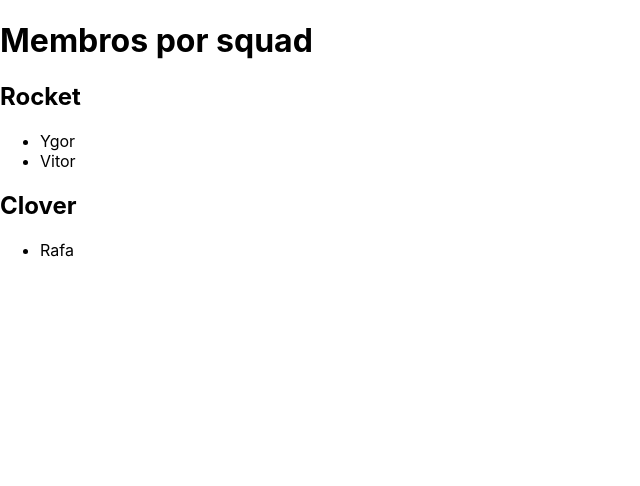
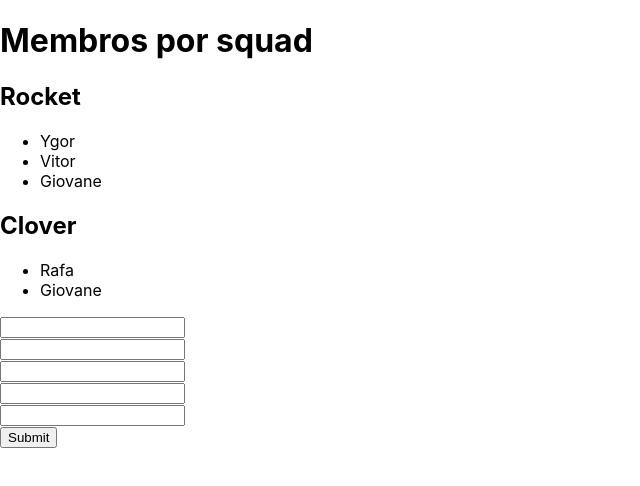
Before and after one commit to GiovaneCardoso/reactHooks, a React (Create React App) app: page / in a window 1280 px wide. Shown: the top 486 px of the page, without its empty margins (0-640 px from the left). Built offline with nearby package versions, Linux system fonts and the light colour scheme; data requests are answered from the project's data file.

Commit message:
create and read working

```diff
--- a/db.json
+++ b/db.json
@@ -20,12 +20,26 @@
       "lastName": "Cruz",
       "age": 30,
       "squad": 2
+    },
+    {
+      "id": "4",
+      "name": "Giovane",
+      "lastName": "Cardoso",
+      "age": "22",
+      "squad": "1"
+    },
+    {
+      "id": "5",
+      "name": "Giovane",
+      "lastName": "Cardoso",
+      "age": "22",
+      "squad": "2"
     }
   ],
   "squads": [
     {
       "id": 1,
-        "name" : "Rocket",
+      "name": "Rocket",
       "function": "Projetos"
     },
     {
--- a/src/App.js
+++ b/src/App.js
@@ -8,6 +8,13 @@ import './App.css';
 const App = ()=> {
   const [ squad, setSquad ] = useState([])
   const [ user, setUser ] = useState([])
+  const [ sendUser, setSendUser] = useState({
+    id: "",
+    name: "",
+    lastName: "",
+    age: "",
+    squad: ""
+  })
 
 
   const getSquad = async ()=> {
@@ -18,19 +25,31 @@ const App = ()=> {
   const getUser = async ()=> {
     const { data } = await axios.get("http://localhost:3000/users")
     let user = data
-    // const usuerFiltered = data
     setUser(user)
+  }
+  const submit = (e)=> {
+    e.preventDefault();
+    axios.post("http://localhost:3000/users", sendUser).then(res=> {
+      console.log(res)
+    })
+  }
+  const info = (e)=> {
+    const newUser = {...sendUser}
+    newUser[e.target.id]= e.target.value
+    setSendUser(newUser);
   }
 
   useEffect(()=> {
     getSquad();
+  }, [])
+  useEffect(()=> {
     getUser();
-  }, [])
+  }, [user])
 
 
   return (
     <>
-      <div>
+      <div className="Membros">
         <h1>Membros por squad</h1>
 
         <div>{squad.map(singleSquad => {
@@ -38,11 +57,22 @@ const App = ()=> {
           <>
           <h2>{singleSquad.name}</h2>
           <ul>
-          {user.filter(user => user.squad == singleSquad.id).map(singleUser => <li className="xablau">{singleUser.name}</li>)}
+          {user.filter(user => user.squad == singleSquad.id).map(singleUser => <li className={singleSquad.id}>{singleUser.name}</li>)}
          </ul>
           </>
           )
         })}</div>
+
+      </div>
+      <div className="form" >
+        <form id="form-submit" onSubmit={(e)=> submit(e)}>
+        <input type="number" id="id" name="id" value={sendUser.id} onChange={(e)=>info(e)}></input><br />
+        <input type="text" id="name" name="name" value={sendUser.name} onChange={(e)=>info(e)}></input><br />
+        <input type="text" id="lastName" name="lastName" value={sendUser.lastName} onChange={(e)=>info(e)}></input><br />
+        <input type="text" id="age" name="age" value={sendUser.age} onChange={(e)=>info(e)}></input><br />
+        <input type="text" id="squad" name="squad" value={sendUser.squad} onChange={(e)=>info(e)}></input><br />
+        <input type="submit"></input>
+        </form>
 
       </div>
     </>
```
Lines whose indentation alone changed are shown as unchanged.
